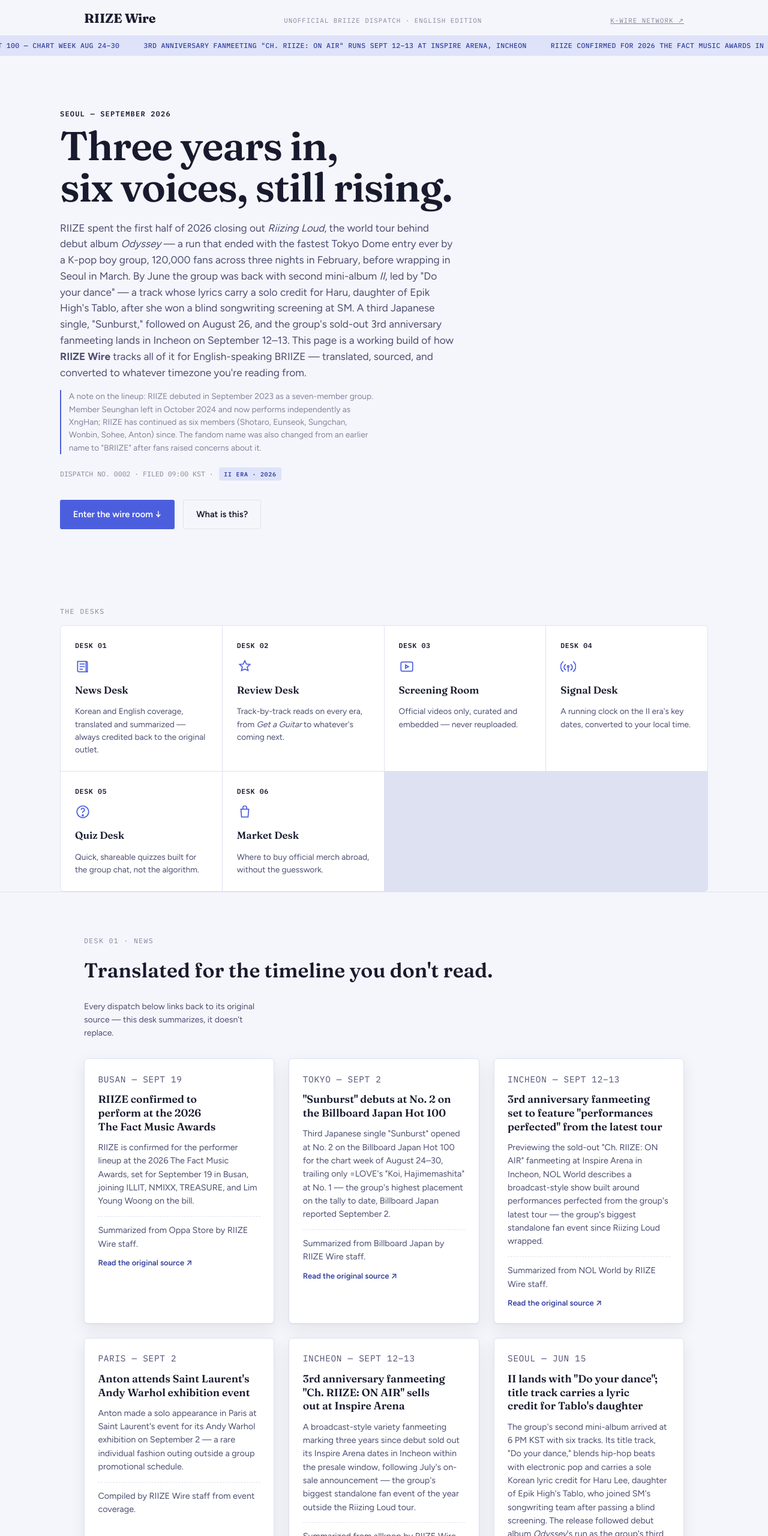
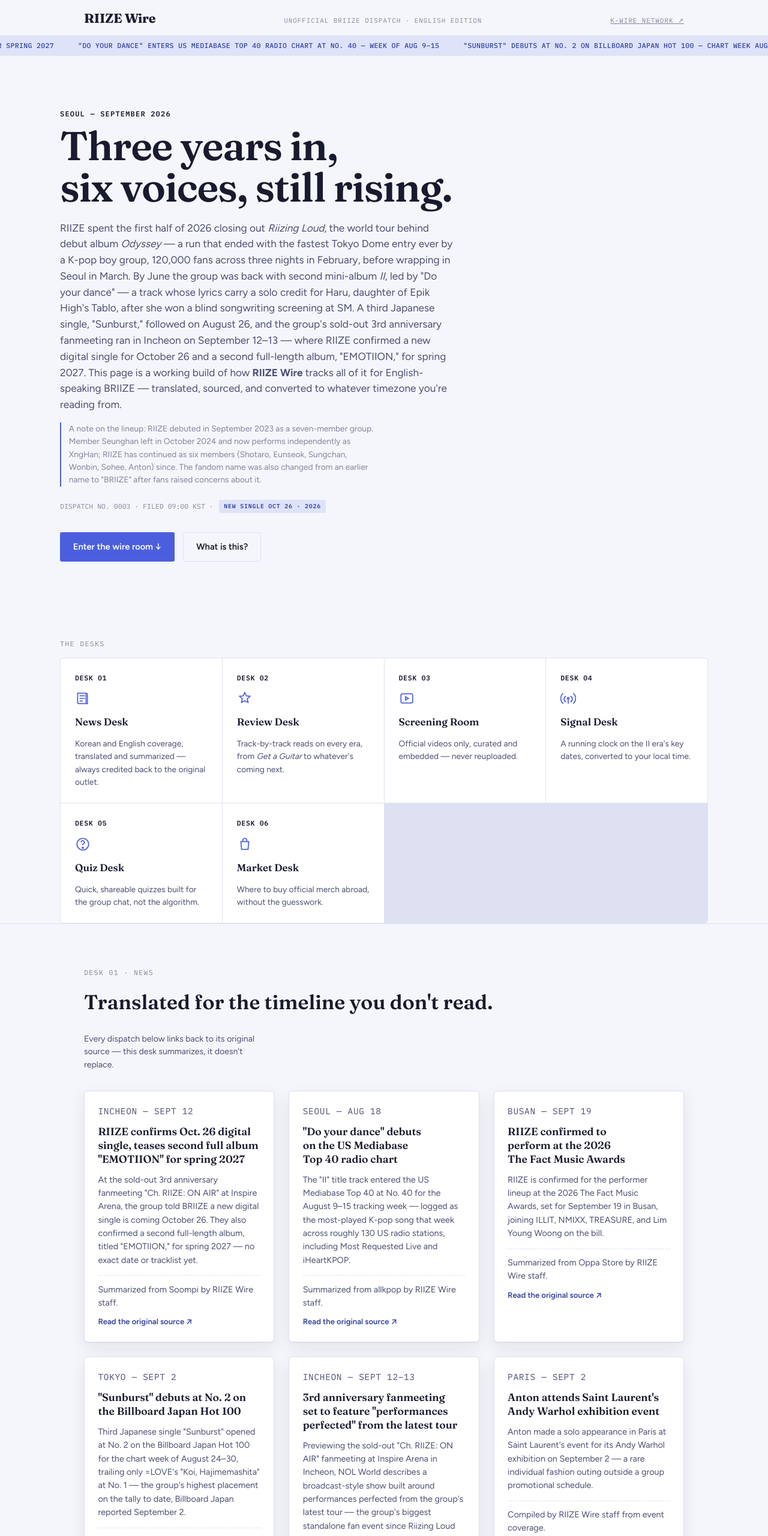
Before and after one commit to fhzl0117-hue/riize-wire, a plain HTML site: page index.html in a window 1280 px wide. Shown: the top 2560 px of the page at 60% size. Drawn offline with Linux system fonts and the light colour scheme.

Commit message:
Add Oct 26 comeback + EMOTIION announcement, Mediabase Top 40 entry
News desk: new dispatch cards for the Oct. 26 digital single and second full album EMOTIION (spring 2027), and for Do your dance entering the US Mediabase Top 40. Signal desk: countdown row for the Oct 26 release. Ticker and hero copy updated. Sources: Soompi, allkpop.

```diff
--- a/index.html
+++ b/index.html
@@ -218,12 +218,16 @@ display:flex; align-items:baseline; justify-content:space-between; gap:1rem; fle
 </div>
 <div class="ticker" aria-label="Latest wire headlines">
 <div class="ticker__track">
+<span>RIIZE CONFIRMS OCT. 26 DIGITAL SINGLE, TEASES SECOND FULL ALBUM "EMOTIION" FOR SPRING 2027</span>
+<span>"DO YOUR DANCE" ENTERS US MEDIABASE TOP 40 RADIO CHART AT NO. 40 — WEEK OF AUG 9–15</span>
 <span>"SUNBURST" DEBUTS AT NO. 2 ON BILLBOARD JAPAN HOT 100 — CHART WEEK AUG 24–30</span>
-<span>3RD ANNIVERSARY FANMEETING "CH. RIIZE: ON AIR" RUNS SEPT 12–13 AT INSPIRE ARENA, INCHEON</span>
+<span>3RD ANNIVERSARY FANMEETING "CH. RIIZE: ON AIR" SOLD OUT INSPIRE ARENA, INCHEON, SEPT 12–13</span>
 <span>RIIZE CONFIRMED FOR 2026 THE FACT MUSIC AWARDS IN BUSAN — SEPT 19</span>
 <span>"II" ARRIVES WITH "DO YOUR DANCE" — LYRICS CO-WRITTEN BY HARU, DAUGHTER OF EPIK HIGH'S TABLO</span>
+<span>RIIZE CONFIRMS OCT. 26 DIGITAL SINGLE, TEASES SECOND FULL ALBUM "EMOTIION" FOR SPRING 2027</span>
+<span>"DO YOUR DANCE" ENTERS US MEDIABASE TOP 40 RADIO CHART AT NO. 40 — WEEK OF AUG 9–15</span>
 <span>"SUNBURST" DEBUTS AT NO. 2 ON BILLBOARD JAPAN HOT 100 — CHART WEEK AUG 24–30</span>
-<span>3RD ANNIVERSARY FANMEETING "CH. RIIZE: ON AIR" RUNS SEPT 12–13 AT INSPIRE ARENA, INCHEON</span>
+<span>3RD ANNIVERSARY FANMEETING "CH. RIIZE: ON AIR" SOLD OUT INSPIRE ARENA, INCHEON, SEPT 12–13</span>
 <span>RIIZE CONFIRMED FOR 2026 THE FACT MUSIC AWARDS IN BUSAN — SEPT 19</span>
 <span>"II" ARRIVES WITH "DO YOUR DANCE" — LYRICS CO-WRITTEN BY HARU, DAUGHTER OF EPIK HIGH'S TABLO</span>
 </div>
@@ -234,9 +238,9 @@ display:flex; align-items:baseline; justify-content:space-between; gap:1rem; fle
 <section class="hero wrap">
 <p class="dateline">SEOUL — SEPTEMBER 2026</p>
 <h1>Three years in,<br>six voices, still rising.</h1>
-<p class="hero__sub">RIIZE spent the first half of 2026 closing out <em>Riizing Loud</em>, the world tour behind debut album <em>Odyssey</em> — a run that ended with the fastest Tokyo Dome entry ever by a K-pop boy group, 120,000 fans across three nights in February, before wrapping in Seoul in March. By June the group was back with second mini-album <em>II</em>, led by "Do your dance" — a track whose lyrics carry a solo credit for Haru, daughter of Epik High's Tablo, after she won a blind songwriting screening at SM. A third Japanese single, "Sunburst," followed on August 26, and the group's sold-out 3rd anniversary fanmeeting lands in Incheon on September 12–13. This page is a working build of how <strong>RIIZE Wire</strong> tracks all of it for English-speaking BRIIZE — translated, sourced, and converted to whatever timezone you're reading from.</p>
+<p class="hero__sub">RIIZE spent the first half of 2026 closing out <em>Riizing Loud</em>, the world tour behind debut album <em>Odyssey</em> — a run that ended with the fastest Tokyo Dome entry ever by a K-pop boy group, 120,000 fans across three nights in February, before wrapping in Seoul in March. By June the group was back with second mini-album <em>II</em>, led by "Do your dance" — a track whose lyrics carry a solo credit for Haru, daughter of Epik High's Tablo, after she won a blind songwriting screening at SM. A third Japanese single, "Sunburst," followed on August 26, and the group's sold-out 3rd anniversary fanmeeting ran in Incheon on September 12–13 — where RIIZE confirmed a new digital single for October 26 and a second full-length album, "EMOTIION," for spring 2027. This page is a working build of how <strong>RIIZE Wire</strong> tracks all of it for English-speaking BRIIZE — translated, sourced, and converted to whatever timezone you're reading from.</p>
 <p class="hero__note">A note on the lineup: RIIZE debuted in September 2023 as a seven-member group. Member Seunghan left in October 2024 and now performs independently as XngHan; RIIZE has continued as six members (Shotaro, Eunseok, Sungchan, Wonbin, Sohee, Anton) since. The fandom name was also changed from an earlier name to "BRIIZE" after fans raised concerns about it.</p>
-<p class="hero__meta">DISPATCH NO. 0002 · FILED 09:00 KST · <span class="tag tag--live">II Era · 2026</span></p>
+<p class="hero__meta">DISPATCH NO. 0003 · FILED 09:00 KST · <span class="tag tag--live">New Single Oct 26 · 2026</span></p>
 <div class="hero__actions">
 <a class="btn btn--primary" href="#desks">Enter the wire room ↓</a>
 <a class="btn btn--ghost" href="#about">What is this?</a>
@@ -295,6 +299,20 @@ display:flex; align-items:baseline; justify-content:space-between; gap:1rem; fle
 <p class="desk-note">Every dispatch below links back to its original source — this desk summarizes, it doesn't replace.</p>
 </div>
 <div class="dispatch-grid">
+<article class="dispatch">
+<p class="dispatch__eyebrow"><span>INCHEON — SEPT 12</span></p>
+<h3>RIIZE confirms Oct. 26 digital single, teases second full album "EMOTIION" for spring 2027</h3>
+<p>At the sold-out 3rd anniversary fanmeeting "Ch. RIIZE: ON AIR" at Inspire Arena, the group told BRIIZE a new digital single is coming October 26. They also confirmed a second full-length album, titled "EMOTIION," for spring 2027 — no exact date or tracklist yet.</p>
+<p class="dispatch__credit">Summarized from Soompi by RIIZE Wire staff.</p>
+<a class="dispatch__link" href="https://www.soompi.com/article/1870026wpp/riize-announces-october-comeback-and-2027-plans-for-new-full-length-album" target="_blank" rel="noopener">Read the original source ↗</a>
+</article>
+<article class="dispatch">
+<p class="dispatch__eyebrow"><span>SEOUL — AUG 18</span></p>
+<h3>"Do your dance" debuts on the US Mediabase Top 40 radio chart</h3>
+<p>The "II" title track entered the US Mediabase Top 40 at No. 40 for the August 9–15 tracking week — logged as the most-played K-pop song that week across roughly 130 US radio stations, including Most Requested Live and iHeartKPOP.</p>
+<p class="dispatch__credit">Summarized from allkpop by RIIZE Wire staff.</p>
+<a class="dispatch__link" href="https://www.allkpop.com/article/2026/08/riize-enter-us-mediabase-top-40-radio-chart-with-do-your-dance" target="_blank" rel="noopener">Read the original source ↗</a>
+</article>
 <article class="dispatch">
 <p class="dispatch__eyebrow"><span>BUSAN — SEPT 19</span></p>
 <h3>RIIZE confirmed to perform at the 2026 The Fact Music Awards</h3>
@@ -478,8 +496,15 @@ display:flex; align-items:baseline; justify-content:space-between; gap:1rem; fle
 </div>
 <div class="signal-row__countdown mono"><span class="countdown-value">—</span><small>time left</small></div>
 </div>
+<div class="signal-row" data-target="2026-10-26T00:00:00+09:00">
+<div>
+<p class="signal-row__name">New digital single releases <span class="tag tag--live">Confirmed</span></p>
+<p class="signal-row__meta mono">Oct 26, 2026 (KST) · exact time TBA · <span class="local-time">—</span></p>
 </div>
-<p class="signal-footnote">Detected timezone: <span class="mono" id="detectedTz">—</span> · Fanmeeting details: <a class="dispatch__link" href="https://world.nol.com/en/content/articles/85486922-78da-44c2-b695-c16e3edc2b51" target="_blank" rel="noopener">NOL World ↗</a> · TMA lineup: <a class="dispatch__link" href="https://oppastore.com/blogs/k-pop-news-unfiltered/illit-tma-fact-music-awards-tma-riize" target="_blank" rel="noopener">Oppa Store ↗</a></p>
+<div class="signal-row__countdown mono"><span class="countdown-value">—</span><small>time left</small></div>
+</div>
+</div>
+<p class="signal-footnote">Detected timezone: <span class="mono" id="detectedTz">—</span> · Fanmeeting details: <a class="dispatch__link" href="https://world.nol.com/en/content/articles/85486922-78da-44c2-b695-c16e3edc2b51" target="_blank" rel="noopener">NOL World ↗</a> · TMA lineup: <a class="dispatch__link" href="https://oppastore.com/blogs/k-pop-news-unfiltered/illit-tma-fact-music-awards-tma-riize" target="_blank" rel="noopener">Oppa Store ↗</a> · Oct. 26 single &amp; "EMOTIION" album: <a class="dispatch__link" href="https://www.soompi.com/article/1870026wpp/riize-announces-october-comeback-and-2027-plans-for-new-full-length-album" target="_blank" rel="noopener">Soompi ↗</a></p>
 </div>
 </section>
 
```
